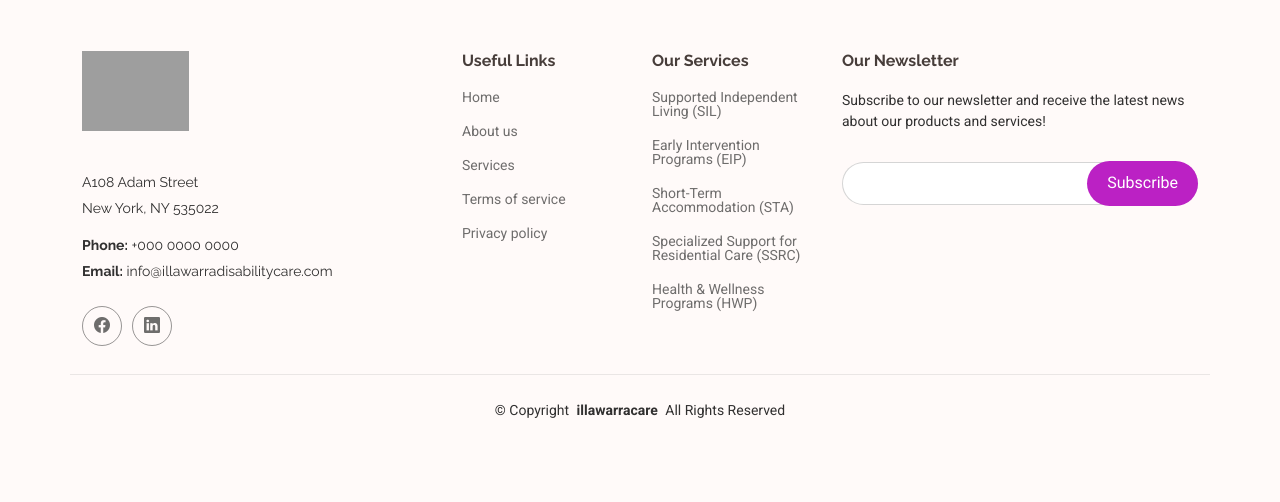
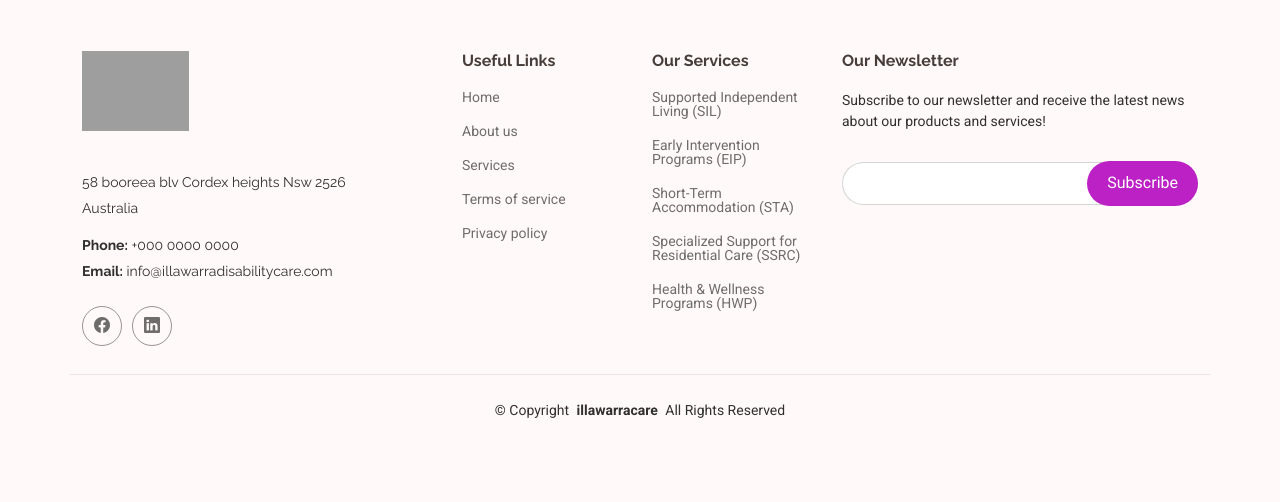
Before and after one commit to Daniel-Kenan/illaware, a Flask app: page / in a window 1280 px wide. Shown: the part 4484-4986 px from the top of the page. Run offline with Flask 2, Linux system fonts and the light colour scheme; some libraries are stand-ins or nearby versions; grey boxes are pictures that could not be loaded.

Commit message:
update address

```diff
--- a/templates/Home.html
+++ b/templates/Home.html
@@ -58,8 +58,8 @@
 
         <nav id="navmenu" class="navmenu">
           <ul>
-            <li><a href="#about">About</a></li>
-            <li><a href="#services">Services</a></li>
+            <li><a href="#/about">About</a></li>
+            <li><a href="#/services">Services</a></li>
             <li><a href="blog.html">Blog</a></li>
             <!-- <li class="dropdown">
               <a href="#"><span>Care and Support</span> <i class="bi bi-chevron-down toggle-dropdown"></i></a>
@@ -657,8 +657,8 @@
             <img src="https://illawarracare.com/wp-content/uploads/2024/09/illawarradisabilitycare.com_.au--1024x268.png.webp" alt="">
           </a>
           <div class="footer-contact pt-3">
-            <p>A108 Adam Street</p>
-            <p>New York, NY 535022</p>
+            <p>58 booreea blv Cordex heights Nsw 2526</p>
+            <p>Australia</p>
             <p class="mt-3"><strong>Phone:</strong> <span>+000 0000 0000</span></p>
             <p><strong>Email:</strong> <span>info@illawarradisabilitycare.com</span></p>
           </div>
```
